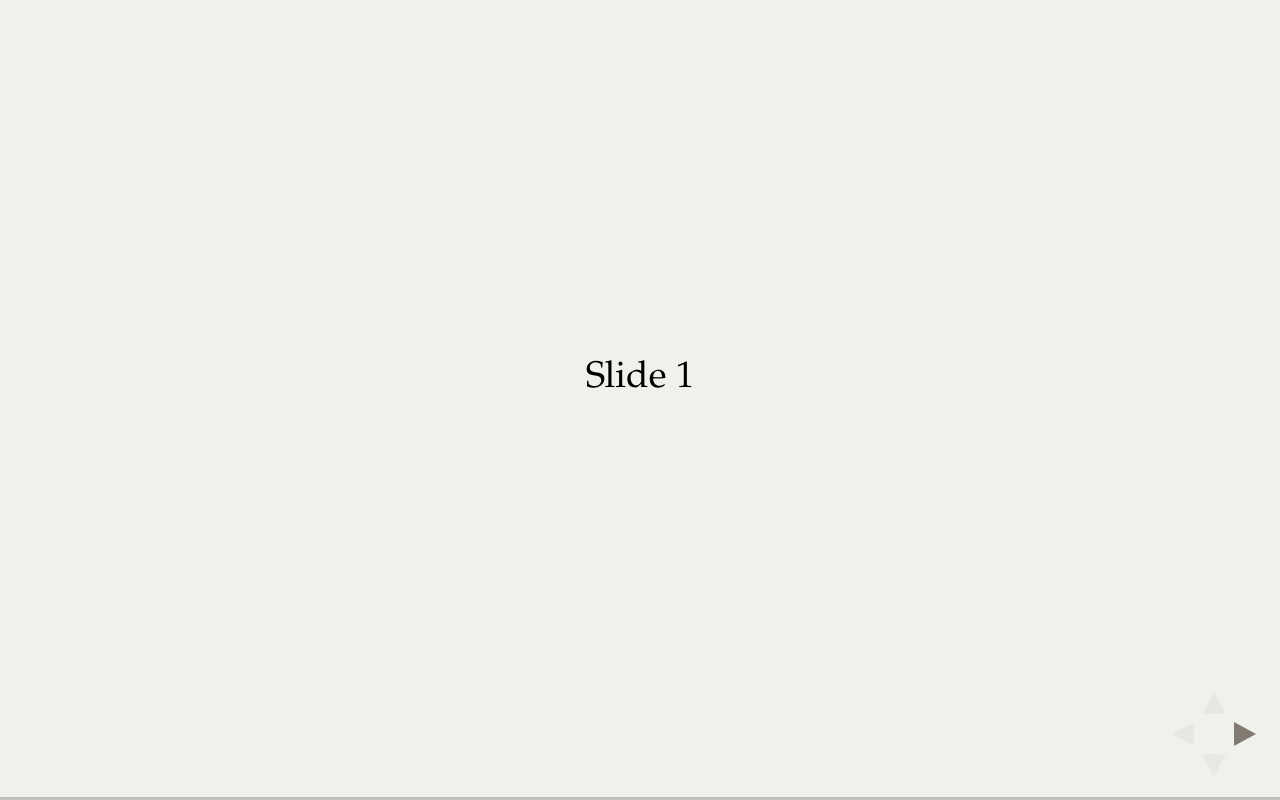
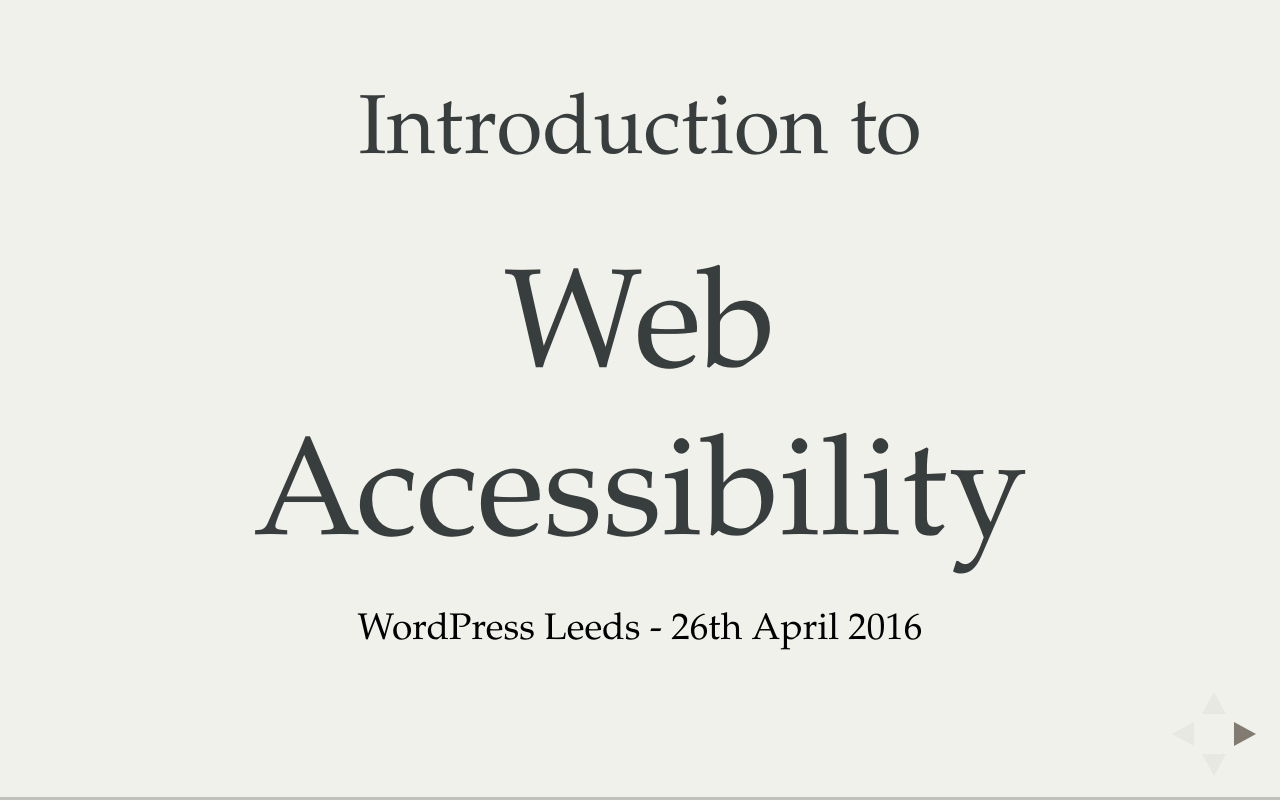
Before and after one commit to fuzzbomb/wpleeds-a11y-2016-04-26, a website: page index.html in a window 1280 px wide. Drawn offline with Linux system fonts and the light colour scheme.

Commit message:
Added cover slide

```diff
--- a/index.html
+++ b/index.html
@@ -37,7 +37,11 @@
 <div class="slides">
 
   <!-- intro -->
-  <section>Slide 1</section>
+  <section>
+    <h1><small>Introduction to</small><br />Web Accessibility</h1>
+    <p>WordPress Leeds - 26th April 2016</p>
+  </section>
+
   <section>
     <h2>Hi.</h2>
     <h3>Andrew Macpherson</h3>
```
